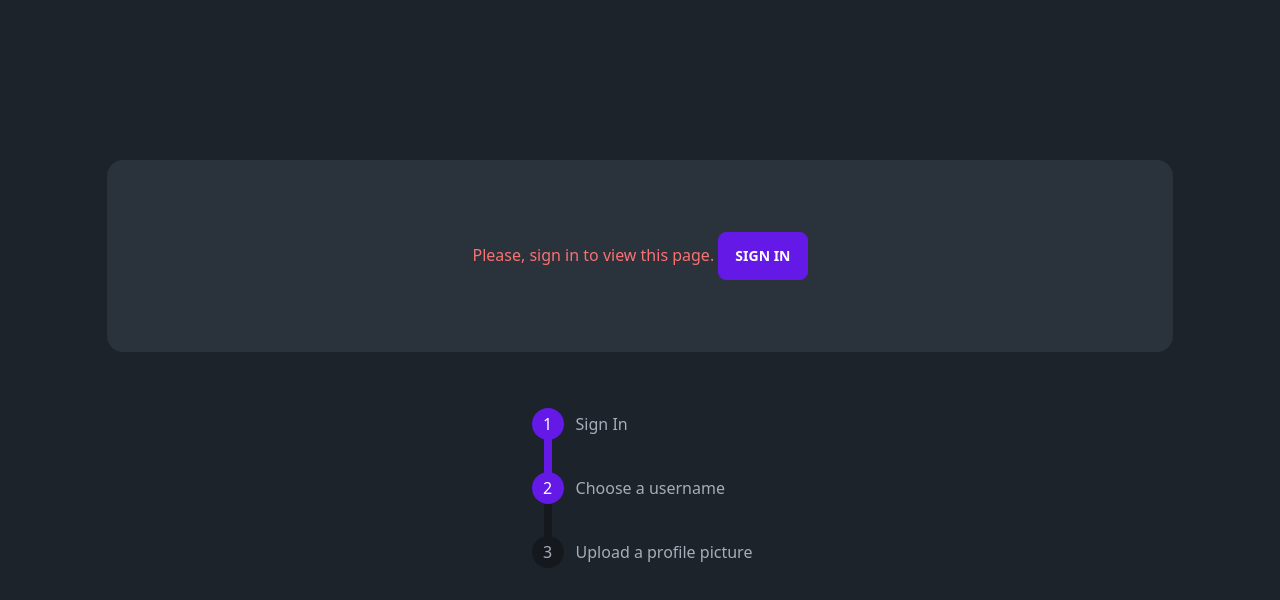
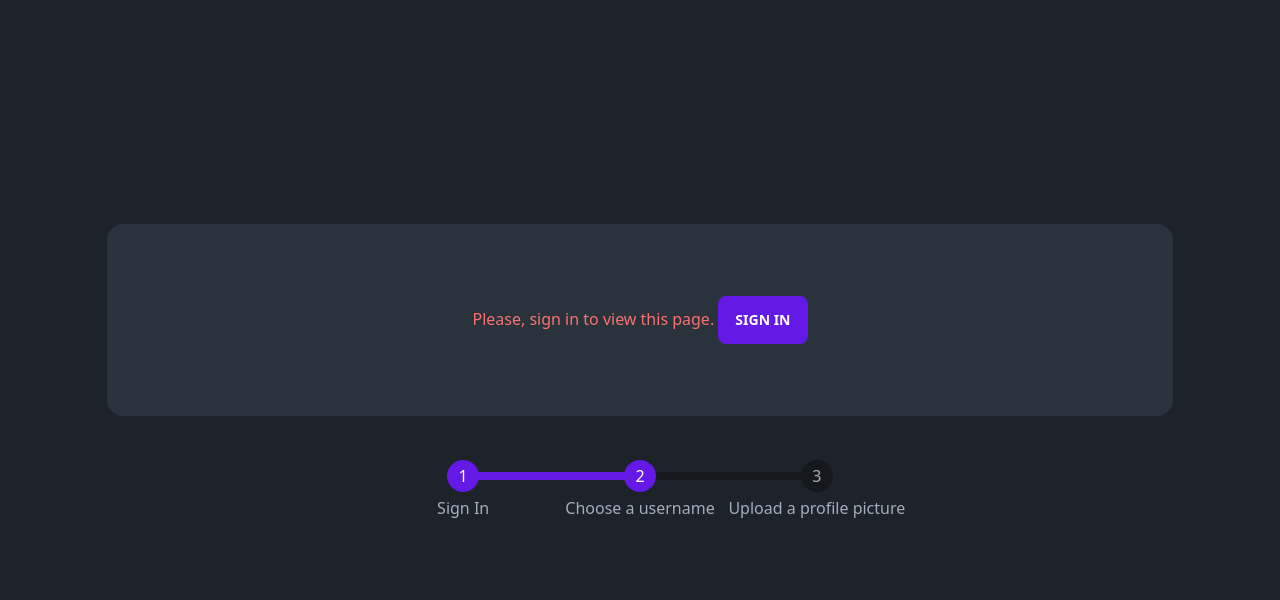
Before and after one commit to feuvpi/cardfolio, a SvelteKit app: page /login/username in a window 1280 px wide. Shown: the top 600 px of the page. Built offline with nearby package versions, Linux system fonts and the light colour scheme; no server answers.

Commit message:
feat layout

```diff
--- a/src/routes/login/+layout.svelte
+++ b/src/routes/login/+layout.svelte
@@ -3,10 +3,10 @@
 	import AnimatedRoute from "$lib/components/AnimatedRoute.svelte";
 </script>
 
-<div class="grid grid-cols-1 gap-4 place-content-center h-96">
+<div class="grid grid-cols-1 gap-4 place-content-center h-96 mt-48">
 
     <AnimatedRoute>
-        <main class="card w-5/6 bg-neutral text-neutral-content mx-auto mt-96">
+        <main class="card w-5/6 bg-neutral text-neutral-content mx-auto mt-116">
             <div class="card-body items-center text-center">
                 <slot></slot>
             </div>
@@ -15,7 +15,7 @@
 
 
     <nav class="flex justify-center my-6">
-        <ul class="steps steps-vertical">
+        <ul class="steps">
             <a href="/login" class="step step-primary">Sign In</a>
             <a href="/login/username" class="step" class:step-primary={$page.route.id?.match(/username|photo/g)}>Choose a username</a>
             <a href="/login/photo" class="step" class:step-primary={$page.route.id?.includes("photo")}>Upload a profile picture</a>
```
